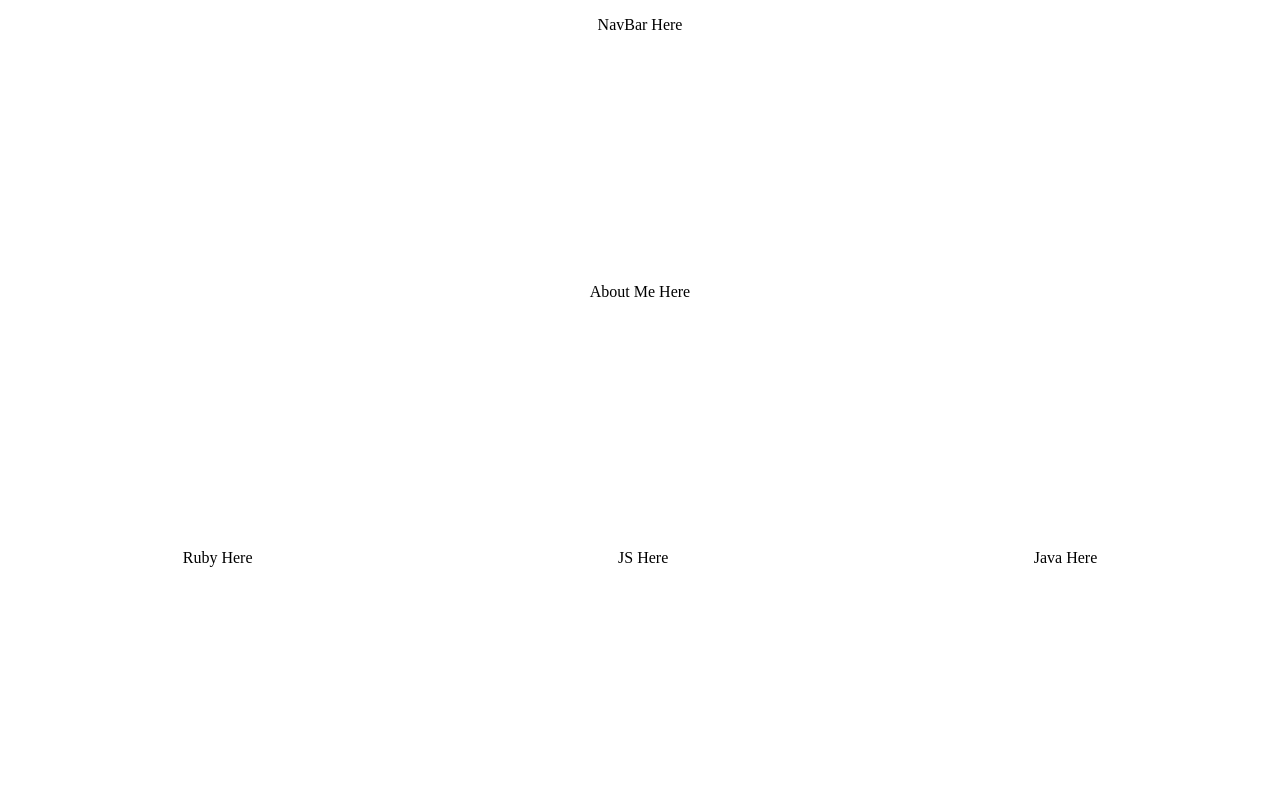
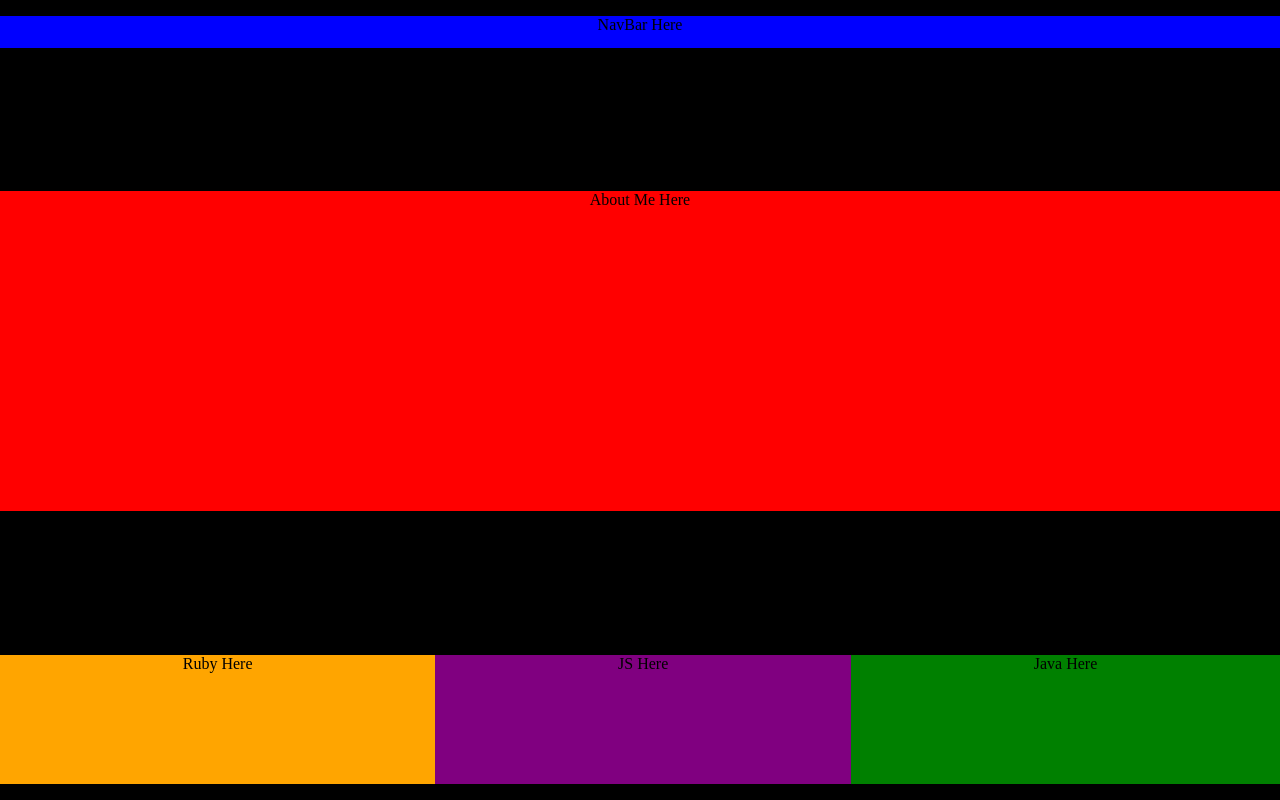
Before and after one commit to Gclark04432/React-Portfolio-Website, a React (Create React App) app: page / in a window 1280 px wide. Built offline with nearby package versions, Linux system fonts and the light colour scheme.

Commit message:
add some background color to clearly show layout

```diff
--- a/src/index.css
+++ b/src/index.css
@@ -10,24 +10,34 @@ body {
   'nav nav nav'
   'about-me about-me about-me'
   'ruby javascript java';
+  text-align: center;
+  background-color: black;
 }
 
 .nav {
   grid-area: nav;
+  height: 2rem;
+  background-color: blue;
 }
 
 .about-me {
   grid-area: about-me;
+  justify-content: center;
+  height: 20rem;
+  background-color: red;
 }
 
 .ruby {
   grid-area: ruby;
+  background-color: orange;
 }
 
 .javascript {
   grid-area: javascript;
+  background-color: purple;
 }
 
 .java {
   grid-area: java;
+  background: green;
 }
```
Also changed, not shown: src/Components/AboutMe.js (added, +11 -0 lines), 1 other file (tests, documents, lock files or other folders).
